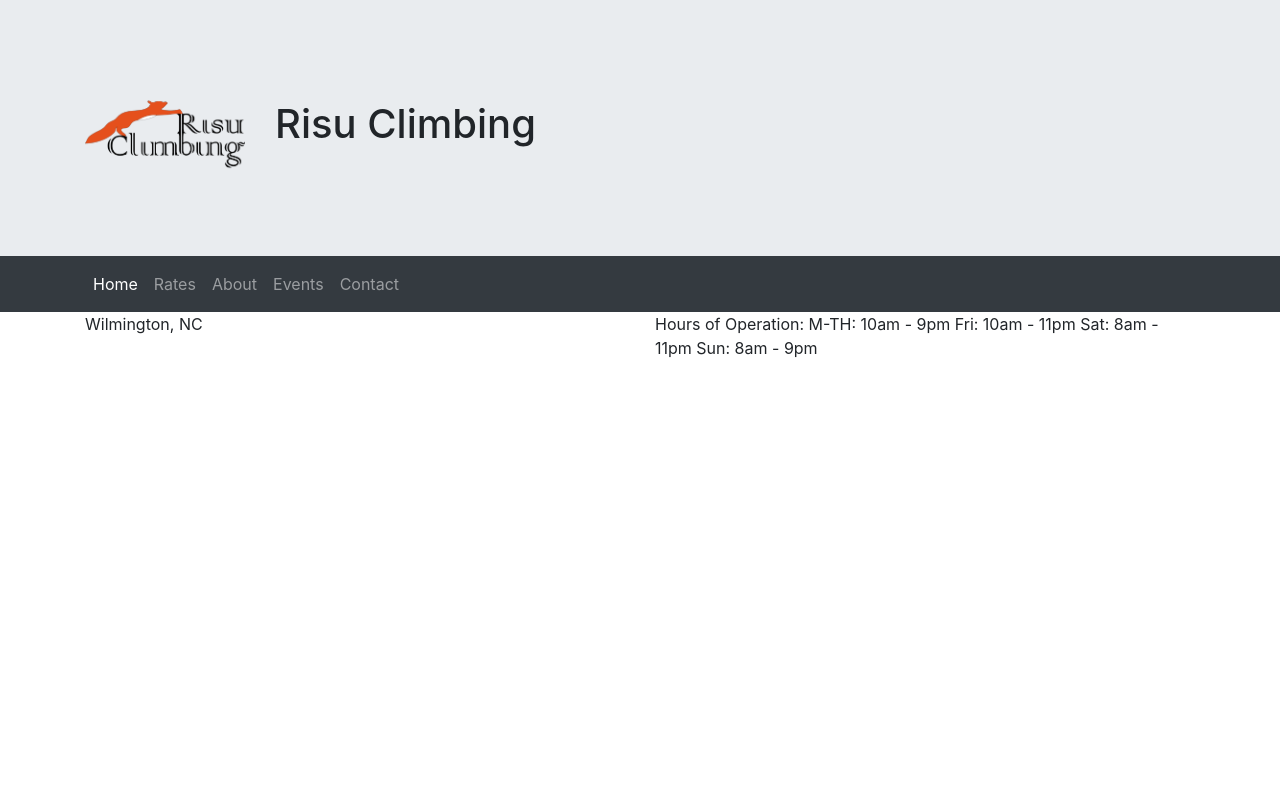
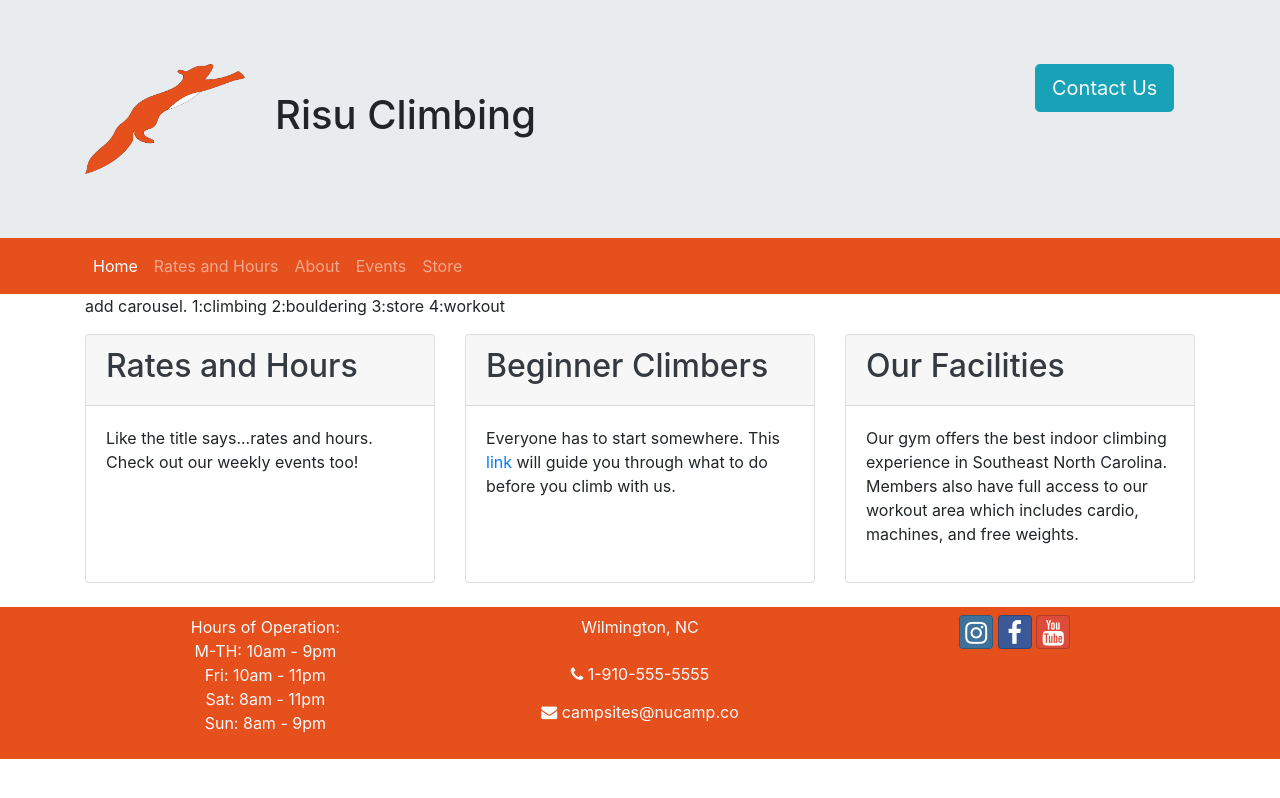
Before and after one commit to Mike-Villegas/portfolio, a website: page index.html in a window 1280 px wide. Drawn offline with nearby package versions, Linux system fonts and the light colour scheme.

Commit message:
updated body on index

```diff
--- a/css/styles.css
+++ b/css/styles.css
@@ -0,0 +1,7 @@
+.navbar{
+    background-color: #E5501C;
+}
+
+.footer {
+    background-color: #E5501C;
+}
--- a/index.html
+++ b/index.html
@@ -17,50 +17,94 @@
             <div class="container">
                 <div class="row">
                     <div class="col-4 col-sm-3 col-md-2 align-self-center">
-                        <img src="img/risu-climbing-logo.png" alt="logo" class="img-fluid"/>
+                        <img src="img/logo.png" alt="logo" class="img-fluid"/>
                     </div>
                     <div class="col align-self-center">
                         <h1>Risu Climbing</h1>
+                    </div>
+                    <div class="col-2">
+                        <button class="btn btn-info btn-lg" type="button"><a class="text-light" href="#">Contact Us</a></button>
                     </div>
                 </div>
             </div>
         </header>
 
-        <nav class="navbar navbar-expand-sm bg-dark navbar-dark sticky-top">
+        <nav class="navbar navbar-expand-sm navbar-dark sticky-top">
             <div class="container">
               <div class="collapse navbar-collapse" id="risuClimbingNavbar">
                   <ul class="navbar-nav">
                       <li class="nav-item active"><a class="nav-link" href="#"> Home</a></li>
-                      <li class="nav-item"><a class="nav-link" href="#"> Rates</a></li>
+                      <li class="nav-item"><a class="nav-link" href="#"> Rates and Hours</a></li>
                       <li class="nav-item"><a class="nav-link" href="#"> About</a></li>
                       <li class="nav-item"><a class="nav-link" href="#"> Events</a></li>
-                      <li class="nav-item"><a class="nav-link" href="#"> Contact</a></li>
+                      <li class="nav-item"><a class="nav-link" href="#"> Store</a></li>
                   </ul>
               </div>
             </div>
+
           </nav>
+
 
         <div class="container">
             <div class="row">
                 <div class="col">
-
+                    <p>add carousel. 1:climbing 2:bouldering 3:store 4:workout</p>
+                </div>
+            </div>
+            <div class="row">
+                <div class="col">
+                    <div class="card-deck">
+                        <div class="card">
+                            <div class="card-header">
+                                <a class="text-dark" href="#"><h2>Rates and Hours</h2></a>
+                            </div>
+                            <div class="card-body">
+                                <p> Like the title says...rates and hours. Check out our weekly events too!</p>
+                            </div>
+                        </div>
+                        <div class="card">
+                            <div class="card-header">
+                                <a class="text-dark" href="#"><h2>Beginner Climbers</h2></a>
+                            </div>
+                            <div class="card-body">
+                                <p>Everyone has to start somewhere. This <a href="#">link</a> will guide you through what to do before you climb with us.</p>
+                            </div>
+                        </div>
+                        <div class="card">
+                            <div class="card-header">
+                                <a class="text-dark" href="#"><h2>Our Facilities</h2></a>
+                            </div>
+                            <div class="card-body">
+                                <p>Our gym offers the best indoor climbing experience in Southeast North Carolina. Members also have full access to our workout area which includes cardio, machines, and free weights.</p>
+                            </div>
+                        </div>
+                    </div>
                 </div>
             </div>
         </div>
 
          <footer>
-             <div class="footer">
+             <div class="footer mt-4">
                 <div class="container">
-                    <div class="row">
-                        <div class="col">
+                    <div class="row p-2">
+                        <div class="col-sm-4 text-center text-light">
+                            <p>
+                                Hours of Operation: <br>
+                                M-TH: 10am - 9pm <br>
+                                Fri: 10am - 11pm <br>
+                                Sat: 8am - 11pm <br>
+                                Sun: 8am - 9pm
+                            </p>
+                        </div>
+                        <div class="col-sm-4 text-center text-light">
                             <p>Wilmington, NC</p>
+                            <a role="button" class="btn btn-link text-light" href="tel:+1910555555"><i class="fa fa-phone"></i> 1-910-555-5555</a><br />
+                            <a role="button" class="btn btn-link text-light" href="mailto:campsites@nucamp.co"><i class="fa fa-envelope o"></i> campsites@nucamp.co</a>
                         </div>
-                        <div class="col">
-                            Hours of Operation:
-                            M-TH: 10am - 9pm
-                            Fri: 10am - 11pm
-                            Sat: 8am - 11pm
-                            Sun: 8am - 9pm
+                        <div class="col-sm-4 text-center">
+                            <a class="btn btn-social-icon btn-instagram" href="http://instagram.com/"><i class="fa fa-instagram"></i> </a>
+                            <a class="btn btn-social-icon btn-facebook" href="http://facebook.com/"><i class="fa fa-facebook"></i> </a>
+                            <a class="btn btn-social-icon btn-google" href="http://youtube.com/"><i class="fa fa-youtube"></i> </a>
                         </div>
                     </div>
                 </div>
```
Also changed, not shown: img/logo.png (added).
